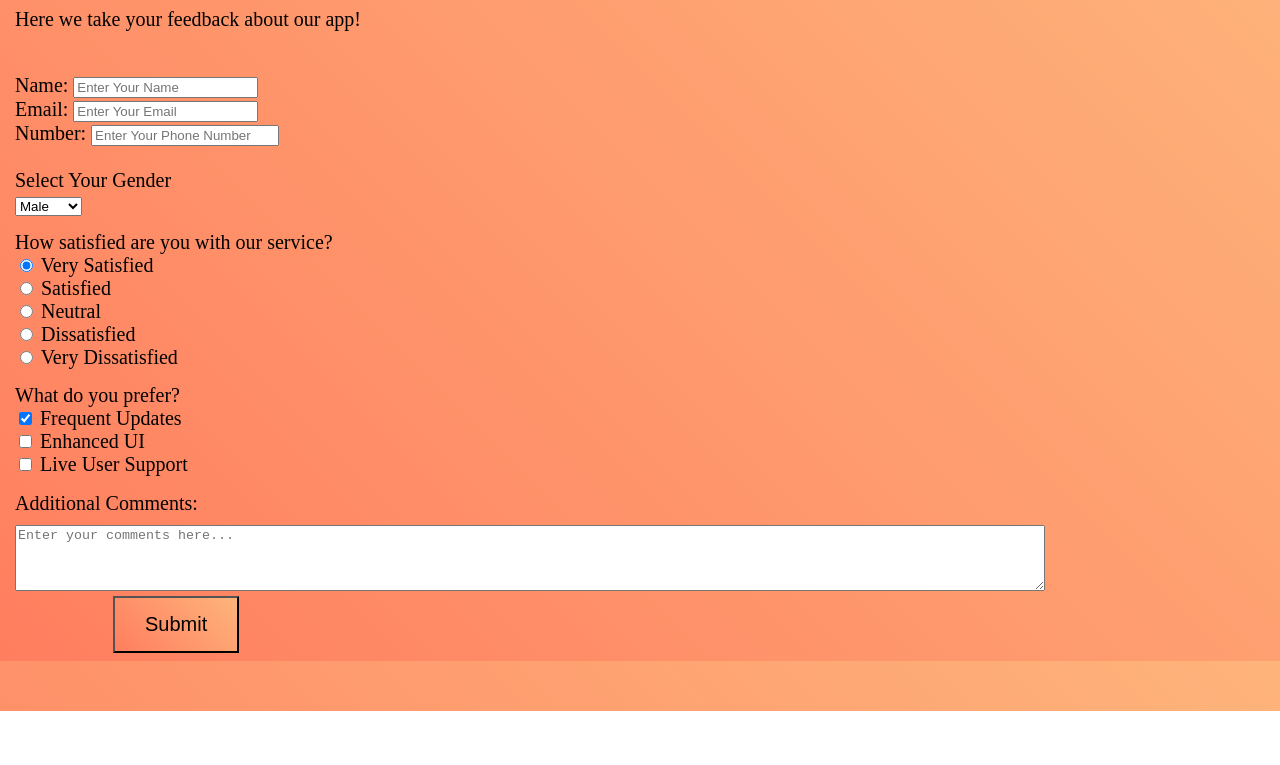
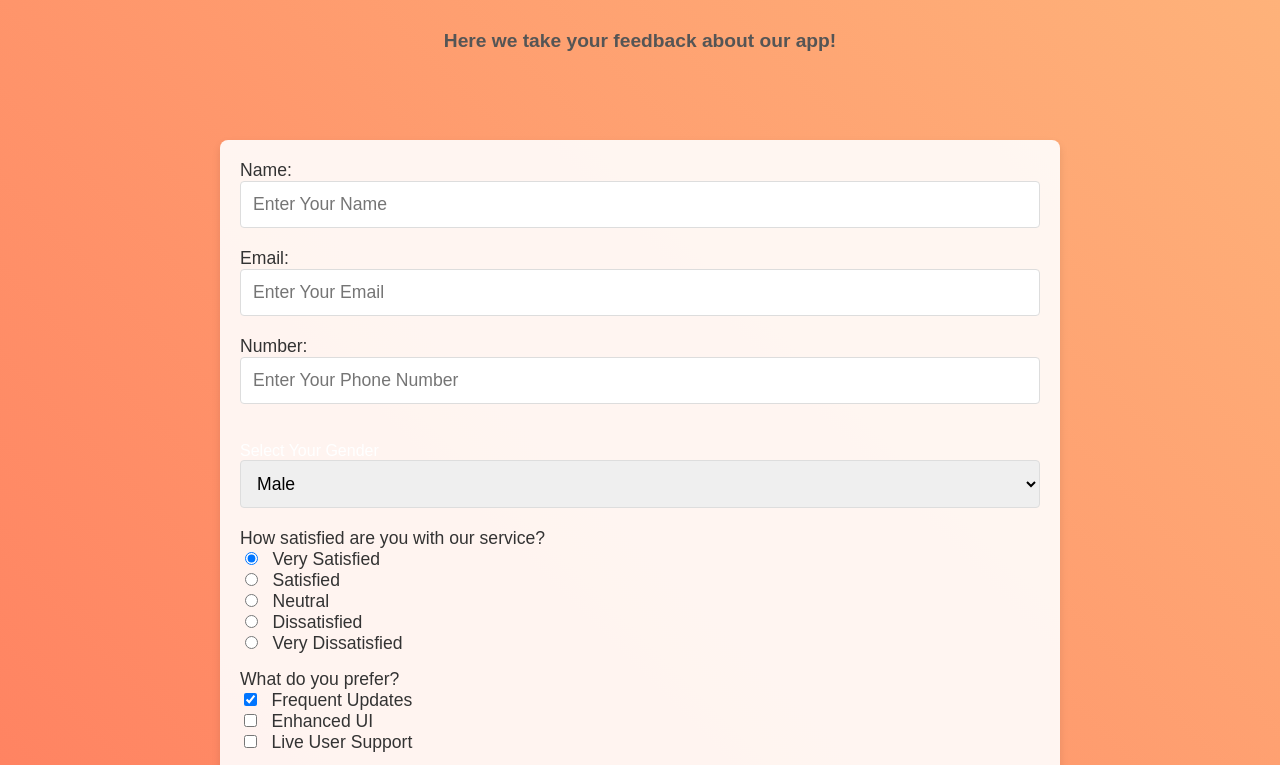
Before and after one commit to AhadSG/My-Projects-, a plain HTML site: page index.html in a window 1280 px wide. Shown: the part 89-854 px from the top of the page. Before the commit the page ends 800 px from the top, so only its background shows below. Drawn offline with Linux system fonts and the light colour scheme.

Commit message:
Update styles.css

```diff
--- a/styles.css
+++ b/styles.css
@@ -1,12 +1,115 @@
-html { color: skin; background: linear-gradient(45deg, #ff7e5f, #feb47b); font-size: 20px}
-body { padding: 0px; margin-left: 15px; width: 80%; margin-right: 15px; }
-h1 { padding: 0px; margin-bottom: 0px; text-align: center; }
-p { padding: 0px; margin-top: 0px; font-style: bold; }
-form { padding: 0px; margin-top: 0px; margin-right: 0px;
-.number { width: 180px; margin-bottom: 0px; }
-select { margin-top: 5px; margin-bottom: 5px; }
-.radio { margin-top: 10px; margin-bottom: 15px; }
-.checkbox { margin-bottom: 16px; }
-textarea { margin-top: 10px; width: 100%;}
-#submit { text-align: center; margin-left: 98px; padding: 15px; padding-right: 30px; padding-left: 30px; font-size: 20px; background: linear-gradient(45deg, #ff7e5f, #feb47b);
-color: black; }
+html {
+  color: #fff;
+  background: linear-gradient(45deg, #ff7e5f, #feb47b);
+  font-size: 16px;
+  height: 100%;
+}
+
+body {
+  padding: 0;
+  margin: 0;
+  display: flex;
+  flex-direction: column;
+  justify-content: flex-start;
+  align-items: center;
+  min-height: 100vh;
+  background: linear-gradient(45deg, #ff7e5f, #feb47b);
+  font-family: Arial, sans-serif;
+}
+
+#survey-form {
+  background: rgba(255, 255, 255, 0.9); /* Slightly transparent background to match gradient */
+  border-radius: 8px;
+  padding: 20px;
+  width: 70%;
+  max-width: 800px;
+  box-shadow: 0px 4px 8px rgba(0, 0, 0, 0.1);
+  margin-top: 50px; /* Keeps the form from being at the top */
+}
+
+h1 {
+  text-align: center;
+  font-size: 2.5rem;
+  margin-bottom: 10px;
+  color: #333;
+}
+
+p {
+  text-align: center;
+  font-weight: bold;
+  font-size: 1.2rem;
+  margin-bottom: 20px;
+  color: #555;
+}
+
+label {
+  font-size: 1.1rem;
+  margin-bottom: 5px;
+  color: #333;
+}
+
+input[type="text"], input[type="email"], input[type="number"], textarea, select {
+  width: 100%;
+  padding: 12px;
+  margin-bottom: 20px;
+  font-size: 1.1rem;
+  border-radius: 4px;
+  border: 1px solid #ddd;
+  box-sizing: border-box; /* Ensures padding doesn't overflow the element */
+}
+
+textarea {
+  resize: vertical;
+}
+
+select {
+  padding: 12px;
+}
+
+.radio, .checkbox {
+  margin-bottom: 15px;
+}
+
+input[type="radio"], input[type="checkbox"] {
+  margin-right: 10px;
+}
+
+#submit {
+  text-align: center;
+  margin-top: 10px;
+  padding: 15px;
+  width: 100%;
+  font-size: 1.2rem;
+  background: linear-gradient(45deg, #ff7e5f, #feb47b);
+  color: white;
+  border: none;
+  border-radius: 4px;
+  cursor: pointer;
+}
+
+#submit:hover {
+  background: linear-gradient(45deg, #feb47b, #ff7e5f);
+}
+
+#submit:active {
+  background-color: #e16c47;
+}
+
+@media screen and (max-width: 768px) {
+  #survey-form {
+    width: 90%;
+    padding: 15px;
+  }
+
+  h1 {
+    font-size: 1.8rem;
+  }
+
+  p {
+    font-size: 1rem;
+  }
+
+  #submit {
+    font-size: 1.1rem;
+  }
+}
```
